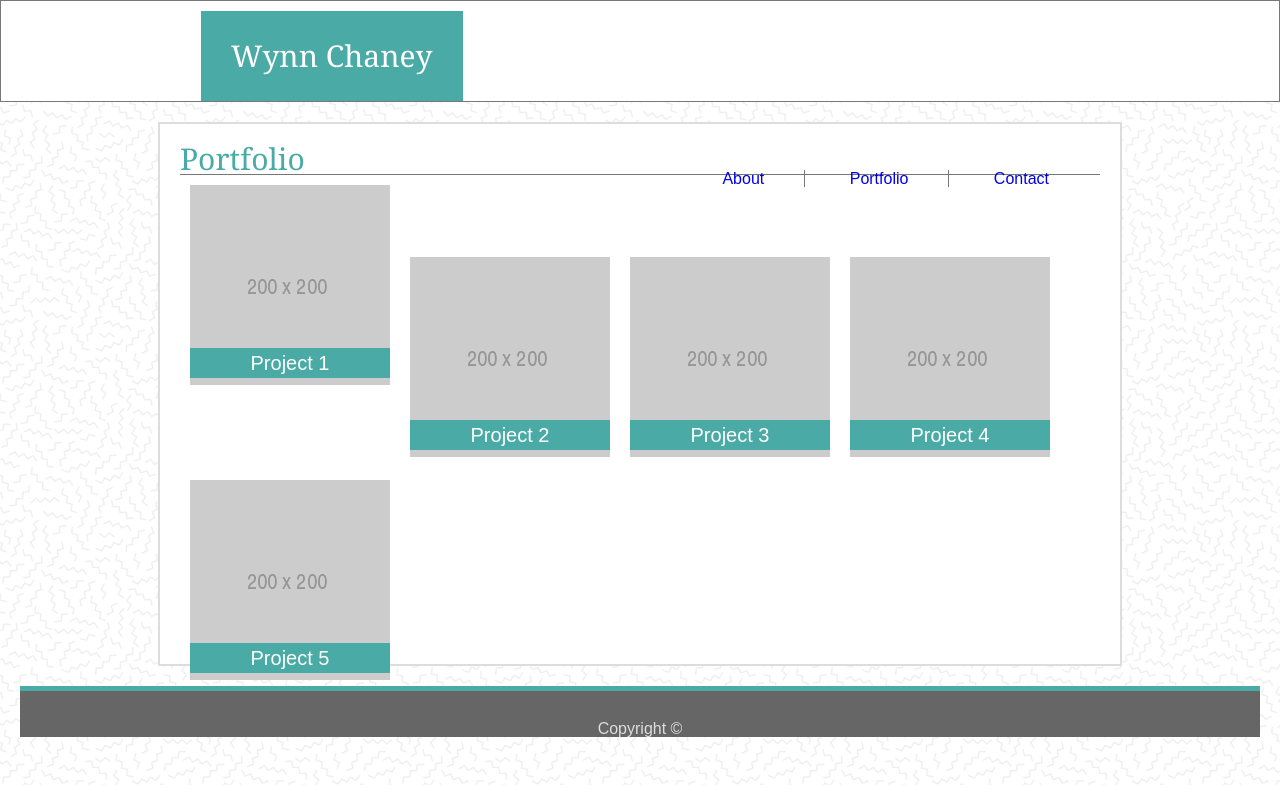
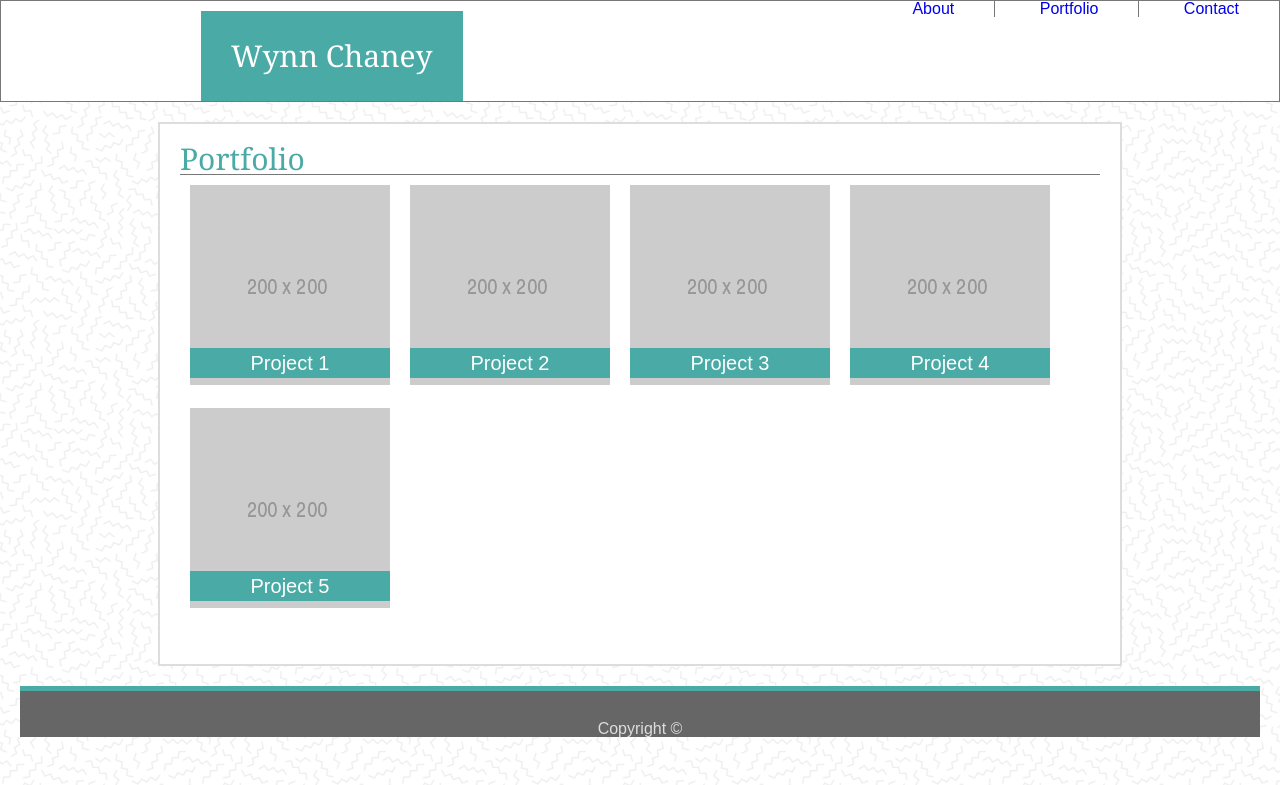
Before and after one commit to wynnc/Basic-Portfolio, a plain HTML site: page portfolio.html in a window 1280 px wide. Drawn offline with Linux system fonts and the light colour scheme.

Commit message:
Updated CSS for nav bar and footer.

```diff
--- a/assets/css/styles.css
+++ b/assets/css/styles.css
@@ -33,9 +33,9 @@ main{
     font-family: 'Georgia', Times, Times New Roman, serif;
 }
 
-.topNav{
+/* .topNav{
     padding: 60px 190px;
-}
+} */
 
 h1{
     background-color: #4aaaa5;
```
Also changed, not shown: contact.html (+1 -0 lines), portfolio.html (+1 -0 lines).
